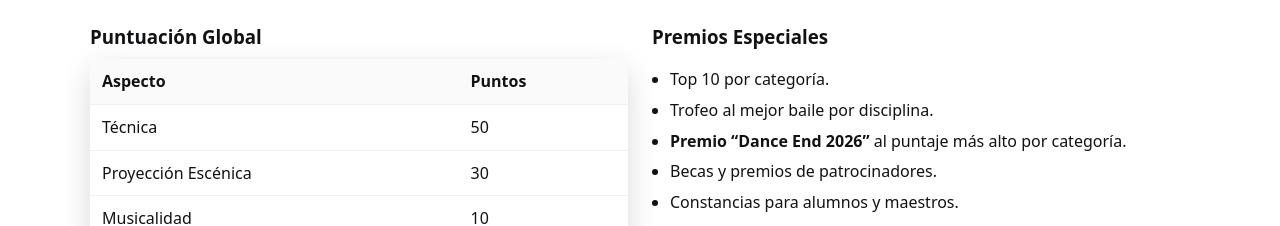
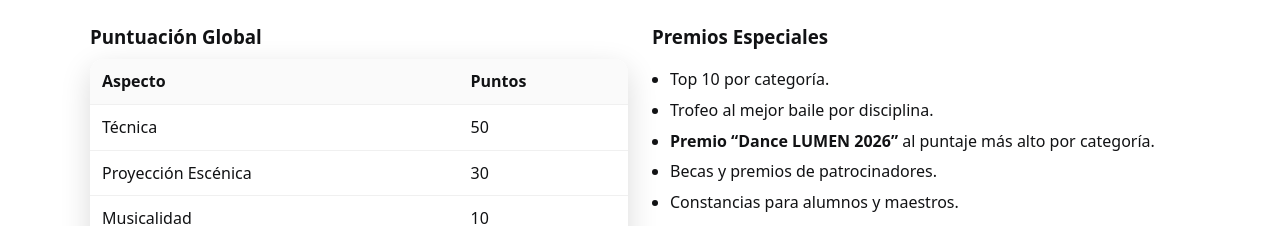
Before and after one commit to richarpanda/encuentroNacionalDanza, a plain HTML site: page index.html in a window 1280 px wide. Shown: the part 3920-4146 px from the top of the page. Drawn offline with Linux system fonts and the light colour scheme.

Commit message:
sitio nuevo

```diff
--- a/index.html
+++ b/index.html
@@ -266,7 +266,7 @@ closeMenuBtn.addEventListener('click', () => {
         <ul class="bullet">
           <li>Top 10 por categoría.</li>
           <li>Trofeo al mejor baile por disciplina.</li>
-          <li><strong>Premio “Dance End 2026”</strong> al puntaje más alto por categoría.</li>
+          <li><strong>Premio “Dance LUMEN 2026”</strong> al puntaje más alto por categoría.</li>
           <li>Becas y premios de patrocinadores.</li>
           <li>Constancias para alumnos y maestros.</li>
         </ul>
```
